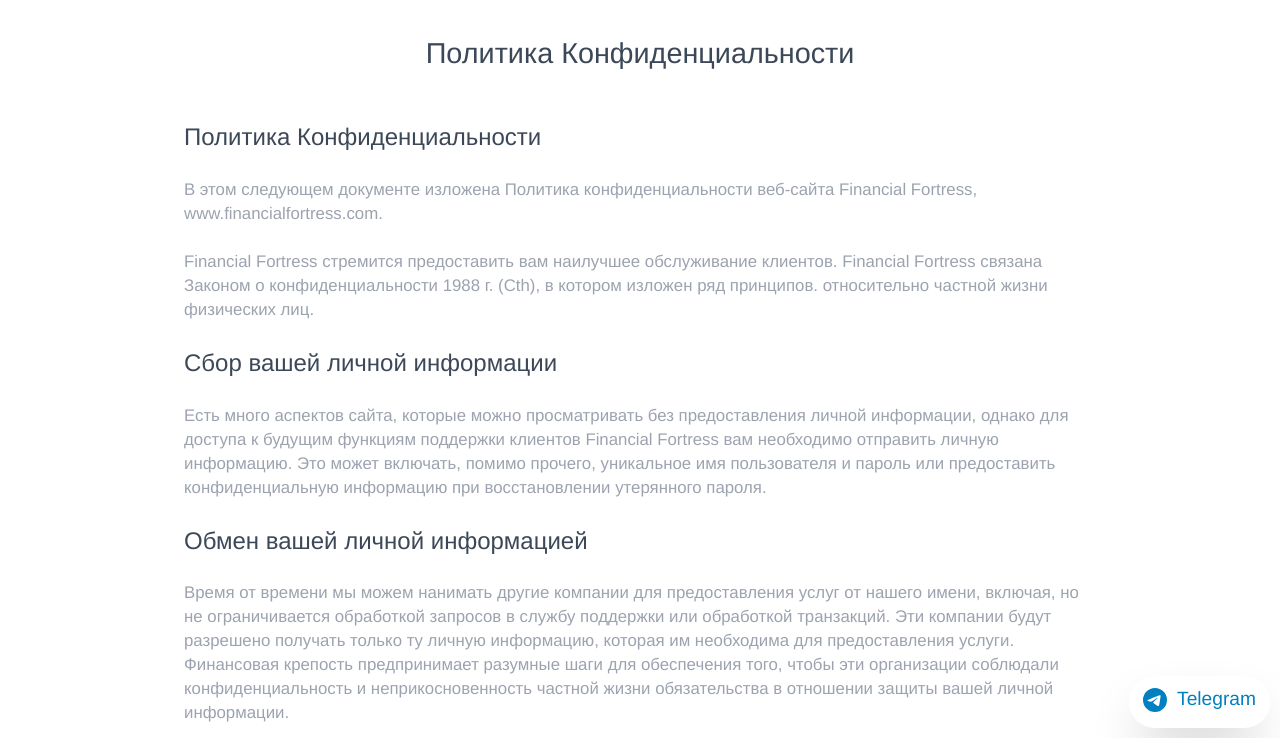
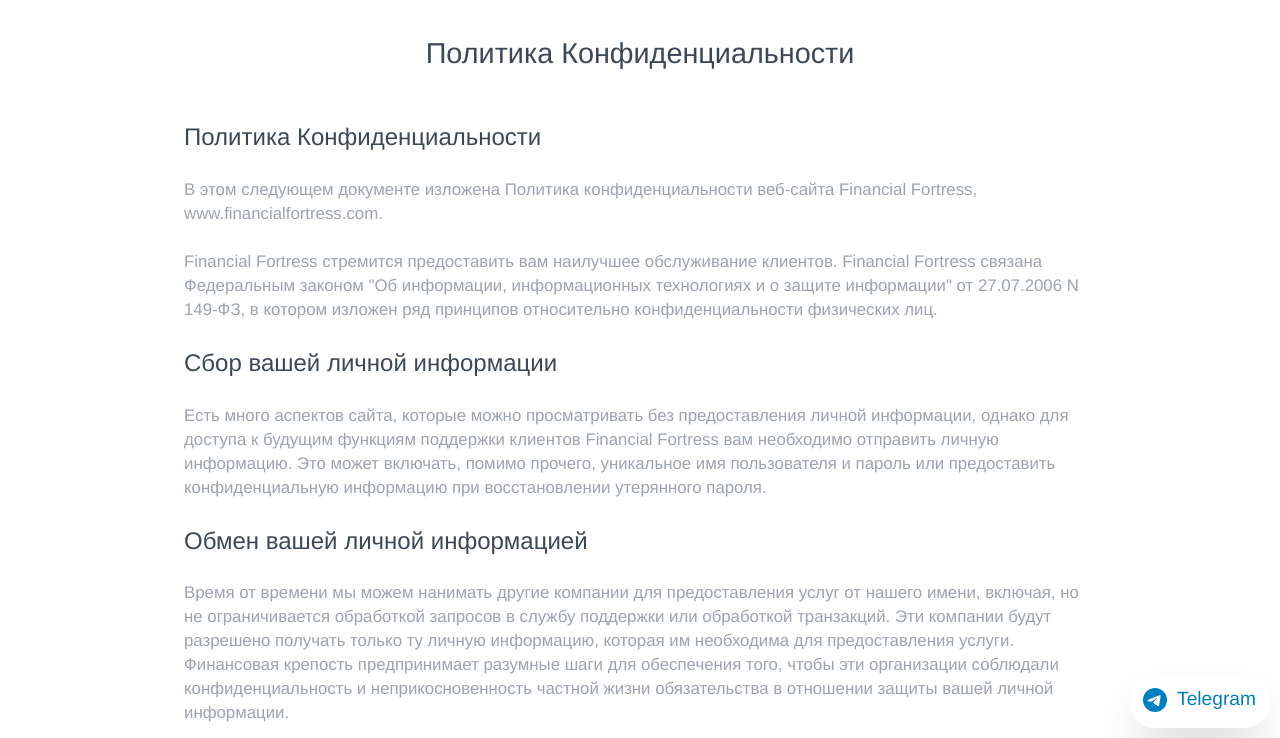
Before and after one commit to mikedegeofroy/finance-tower, a plain HTML site: page ru/privacy.html in a window 1280 px wide. Shown: the part 62-800 px from the top of the page. Drawn offline with nearby package versions, Linux system fonts and the light colour scheme.

Commit message:
updated privacy

```diff
--- a/ru/privacy.html
+++ b/ru/privacy.html
@@ -124,8 +124,8 @@
 
                 <p class="text-sm text-gray-400 pt-5">
                     Financial Fortress стремится предоставить вам наилучшее обслуживание клиентов.
-                    Financial Fortress связана Законом о конфиденциальности 1988 г. (Cth), в котором изложен ряд принципов.
-                    относительно частной жизни физических лиц.
+                    Financial Fortress связана Федеральным законом "Об информации, информационных технологиях и о защите информации" от 27.07.2006 N 149-ФЗ, в котором изложен ряд принципов
+                    относительно конфиденциальности физических лиц.
                 </p>
 
                 <h5 class="pt-5 text-xl font-normal">Сбор вашей личной информации</h5>
```
Also changed, not shown: en/privacy.html (+1 -1 lines).
